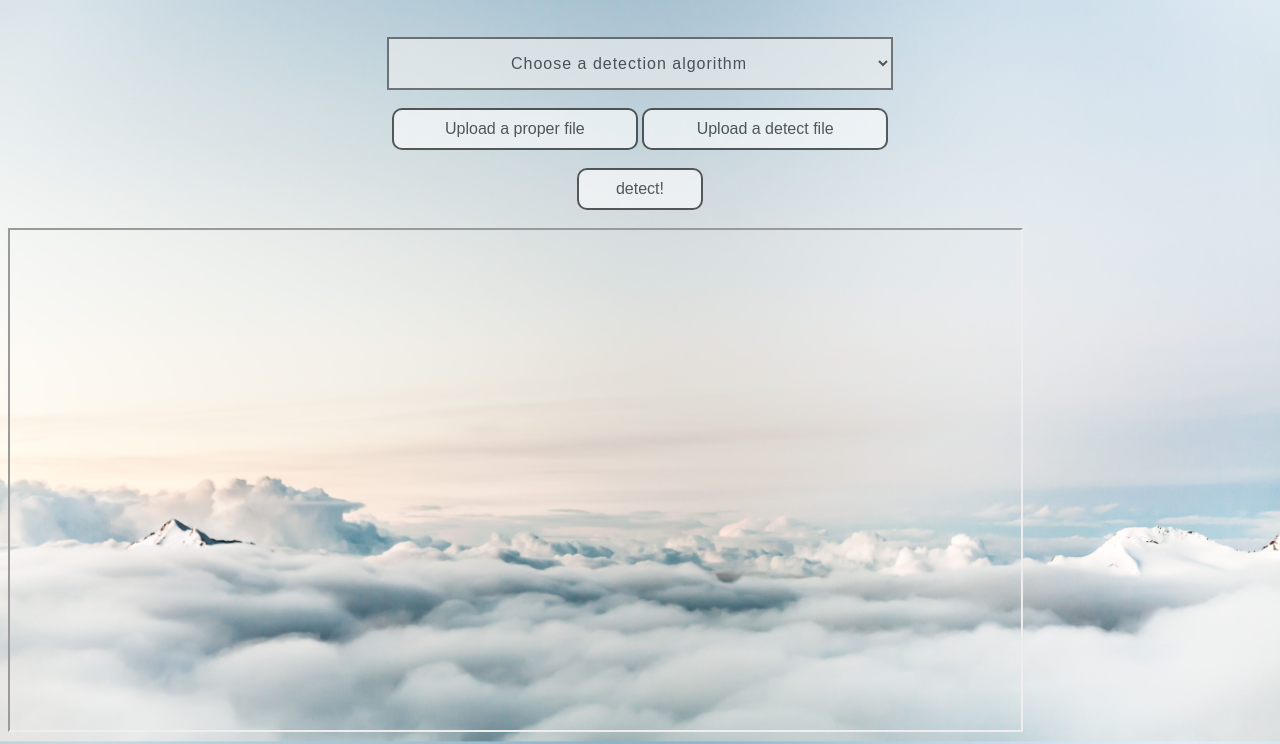
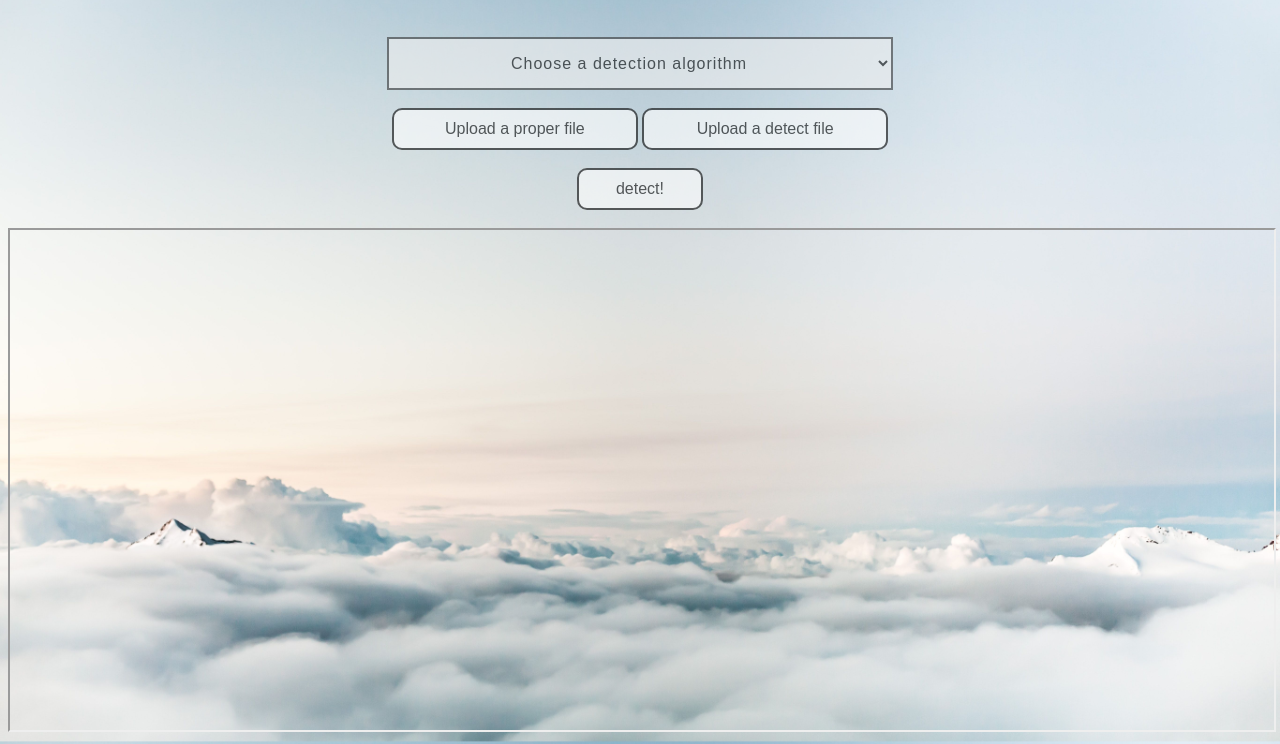
Before and after one commit to maormalekan/Anomaly-detection-web-app, a website: page view/index.html in a window 1280 px wide. Shown: the part 112-856 px from the top of the page. Drawn offline with Linux system fonts and the light colour scheme.

Commit message:
updated output width

```diff
--- a/controller/server.js
+++ b/controller/server.js
@@ -7,7 +7,7 @@ const model = require('../model/model')
 app.use(bp.json());
 app.use(bp.urlencoded({extended: true}));
 app.use(fileUpload({}));
-app.use(express.static('../view'));
+app.use(express.static('view'));
 
 
 //starting server on port 8080
--- a/view/index.html
+++ b/view/index.html
@@ -44,6 +44,6 @@
 <!--    <input type="submit" value="upload!">-->
 </form>
 <br>
-<iframe name="result" width="80%" height="500"></iframe>
+<iframe name="result" width="100%" height="500"></iframe>
 </body>
 </html>
```
